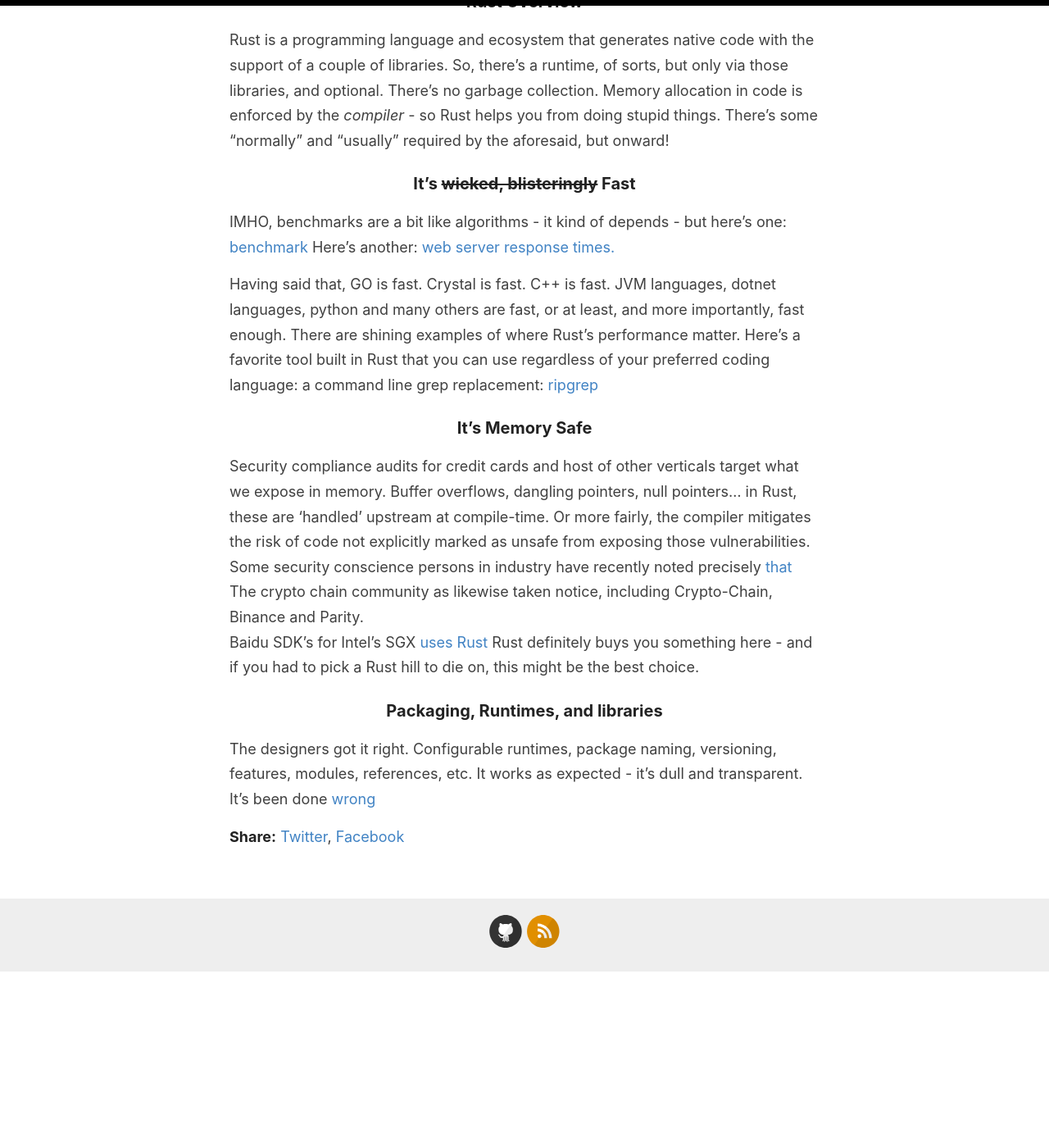
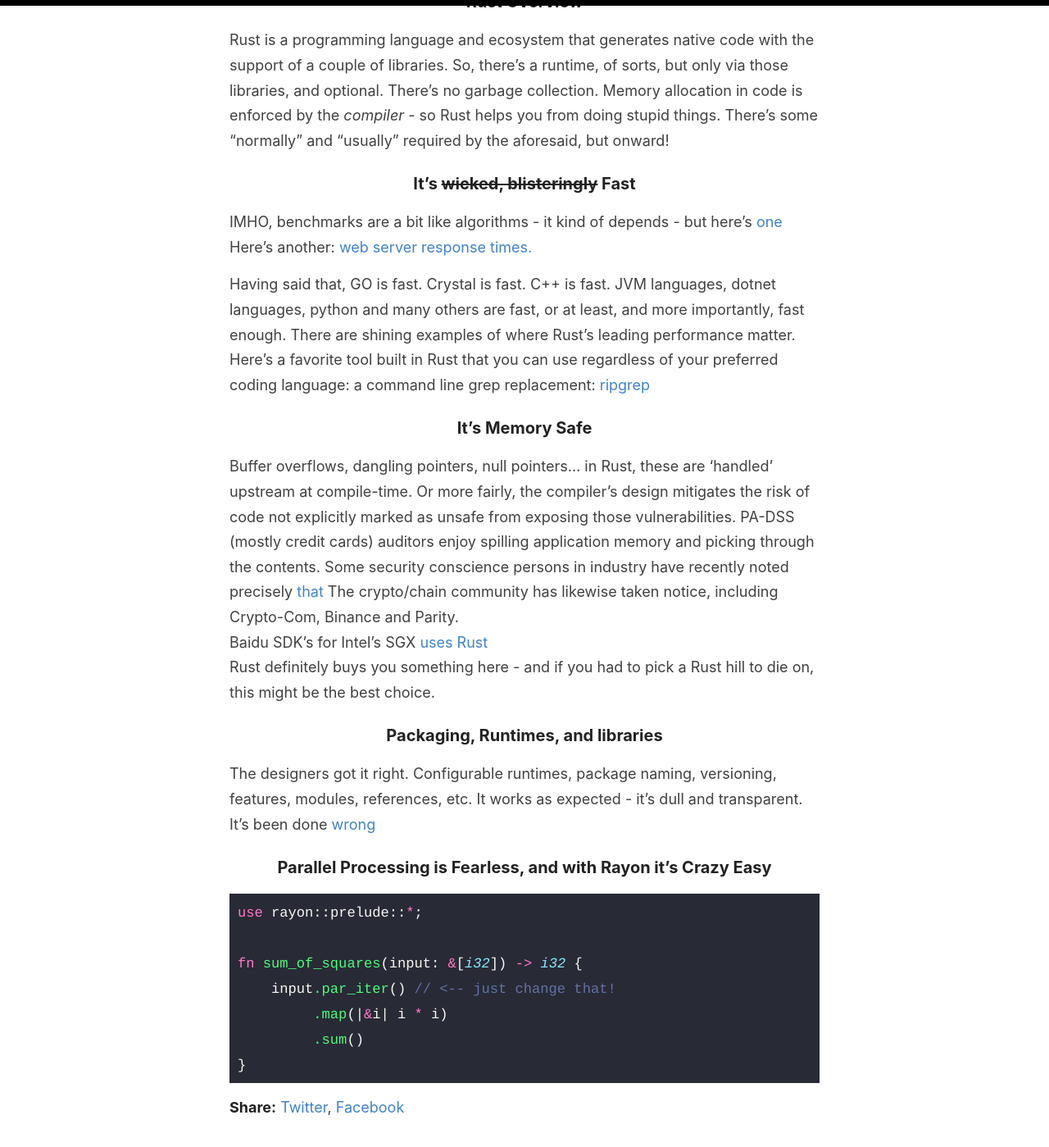
Before and after one commit to blittable/blittable.github.io, a Jekyll site: the page built from _posts/2019-7-27-why-learning-rust-now-might-be-a-not-so-bad-idea.md, in a window 1280 px wide and 1400 px high, scrolled down 856 px. Shown: the whole window at 82% size. Built offline with Jekyll 4.4.1, drawn with Linux system fonts in a browser that asks for light colours; before the commit the page ends 2042 px from its top, so only the background shows below that; some of the changed text lies outside the part shown.

Commit message:
check highlight

```diff
--- a/_posts/2019-7-27-why-learning-rust-now-might-be-a-not-so-bad-idea.md
+++ b/_posts/2019-7-27-why-learning-rust-now-might-be-a-not-so-bad-idea.md
@@ -19,24 +19,37 @@ OK(())
 Before getting into some details, a couple points: Rust is categorized as a *systems* programming language - whatever that means.  It's still not great for building user interfaces, doing websites, data science, and a long list of other things.  Efforts are underway (Azul, Yew), but it's a bit early.
 
 
-
 ### Rust Overview
 
 Rust is a programming language and ecosystem that generates native code with the support of a couple of libraries.  So, there's a runtime, of sorts, but only via those libraries, and optional. There's no garbage collection. Memory allocation in code is enforced by the *compiler* - so Rust helps you from doing stupid things.  There's some "normally" and "usually" required by the aforesaid, but onward!
 
 ### It's <s>wicked, blisteringly</s> Fast
 
-IMHO, benchmarks are a bit like algorithms - it kind of depends - but here's one: <a href="https://benchmarksgame-team.pages.debian.net/benchmarksgame/which-programs-are-fastest.html">benchmark</a> Here's another: <a href="https://www.techempower.com/benchmarks/">web server response times.</a>
+IMHO, benchmarks are a bit like algorithms - it kind of depends - but here's <a href="https://benchmarksgame-team.pages.debian.net/benchmarksgame/which-programs-are-fastest.html">one</a> Here's another: <a href="https://www.techempower.com/benchmarks/">web server response times.</a>
 
-Having said that, GO is fast. Crystal is fast.  C++ is fast.  JVM languages, dotnet languages, python and many others are fast, or at least, and more importantly, fast enough.  There are shining examples of where Rust's performance matter.  Here's a favorite tool built in Rust that you can use regardless of your preferred coding language:  a command line grep replacement:  <a href="https://github.com/BurntSushi/ripgrep"> ripgrep </a>
+Having said that, GO is fast. Crystal is fast.  C++ is fast.  JVM languages, dotnet languages, python and many others are fast, or at least, and more importantly, fast enough.  There are shining examples of where Rust's leading performance matter.  Here's a favorite tool built in Rust that you can use regardless of your preferred coding language:  a command line grep replacement:  <a href="https://github.com/BurntSushi/ripgrep"> ripgrep </a>
 
 
 ### It's Memory Safe
 
-Security compliance audits for credit cards and host of other verticals target what we expose in memory.  Buffer overflows, dangling pointers, null pointers... in Rust, these are 'handled' upstream at compile-time.  Or more fairly, the compiler mitigates the risk of code not explicitly marked as unsafe from exposing those vulnerabilities.  Some security conscience persons in industry have recently noted precisely <a href="https://msrc-blog.microsoft.com/2019/07/22/why-rust-for-safe-systems-programming/"> that </a> The crypto chain community as likewise taken notice, including Crypto-Chain, Binance and Parity.
+Buffer overflows, dangling pointers, null pointers... in Rust, these are 'handled' upstream at compile-time.  Or more fairly, the compiler's design mitigates the risk of code not explicitly marked as unsafe from exposing those vulnerabilities.  PA-DSS (mostly credit cards) auditors enjoy spilling application memory and picking through the contents.  Some security conscience persons in industry have recently noted precisely <a href="https://msrc-blog.microsoft.com/2019/07/22/why-rust-for-safe-systems-programming/"> that </a> The crypto/chain community has likewise taken notice, including Crypto-Com, Binance and Parity.
 Baidu SDK's for Intel's SGX <a href="https://github.com/baidu/rust-sgx-sdk">uses Rust</a>
 Rust definitely buys you something here - and if you had to pick a Rust hill to die on, this might be the best choice.
 
 ### Packaging, Runtimes, and libraries
 
 The designers got it right. Configurable runtimes, package naming, versioning, features, modules, references, etc.  It works as expected - it's dull and transparent. It's been done <a href="https://github.com/golang/go/wiki/Modules"> wrong </a>
+
+### Parallel Processing is Fearless, and with Rayon it's Crazy Easy
+
+
+{% highlight rust %}
+
+use rayon::prelude::*;
+
+fn sum_of_squares(input: &[i32]) -> i32 {
+    input.par_iter() // <-- just change that!
+         .map(|&i| i * i)
+         .sum()
+}
+{% endhighlight %}
```
Also changed, not shown: other parts of _posts/2019-7-27-why-learning-rust-now-might-be-a-not-so-bad-idea.md (+2 -2 lines).
